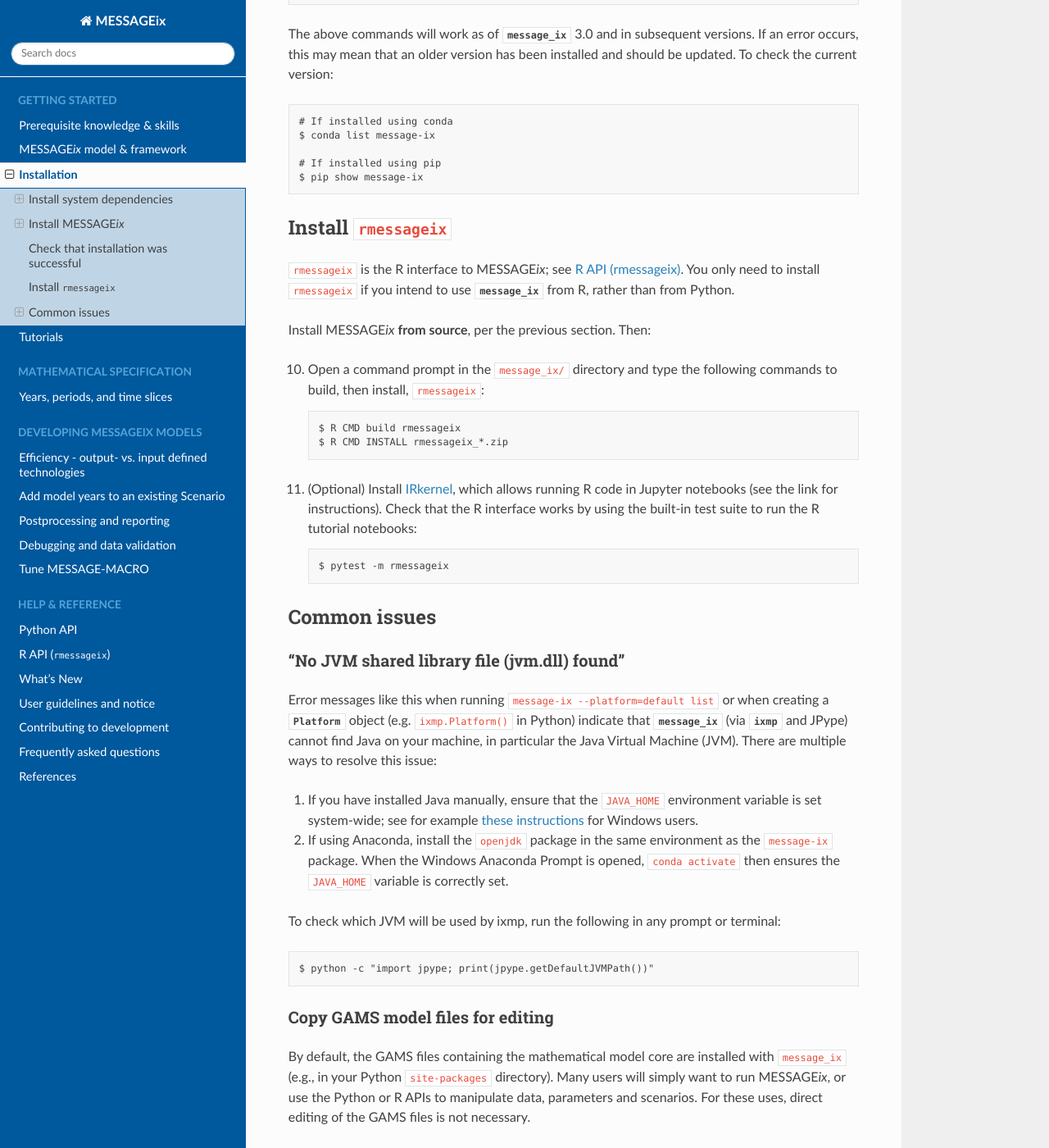
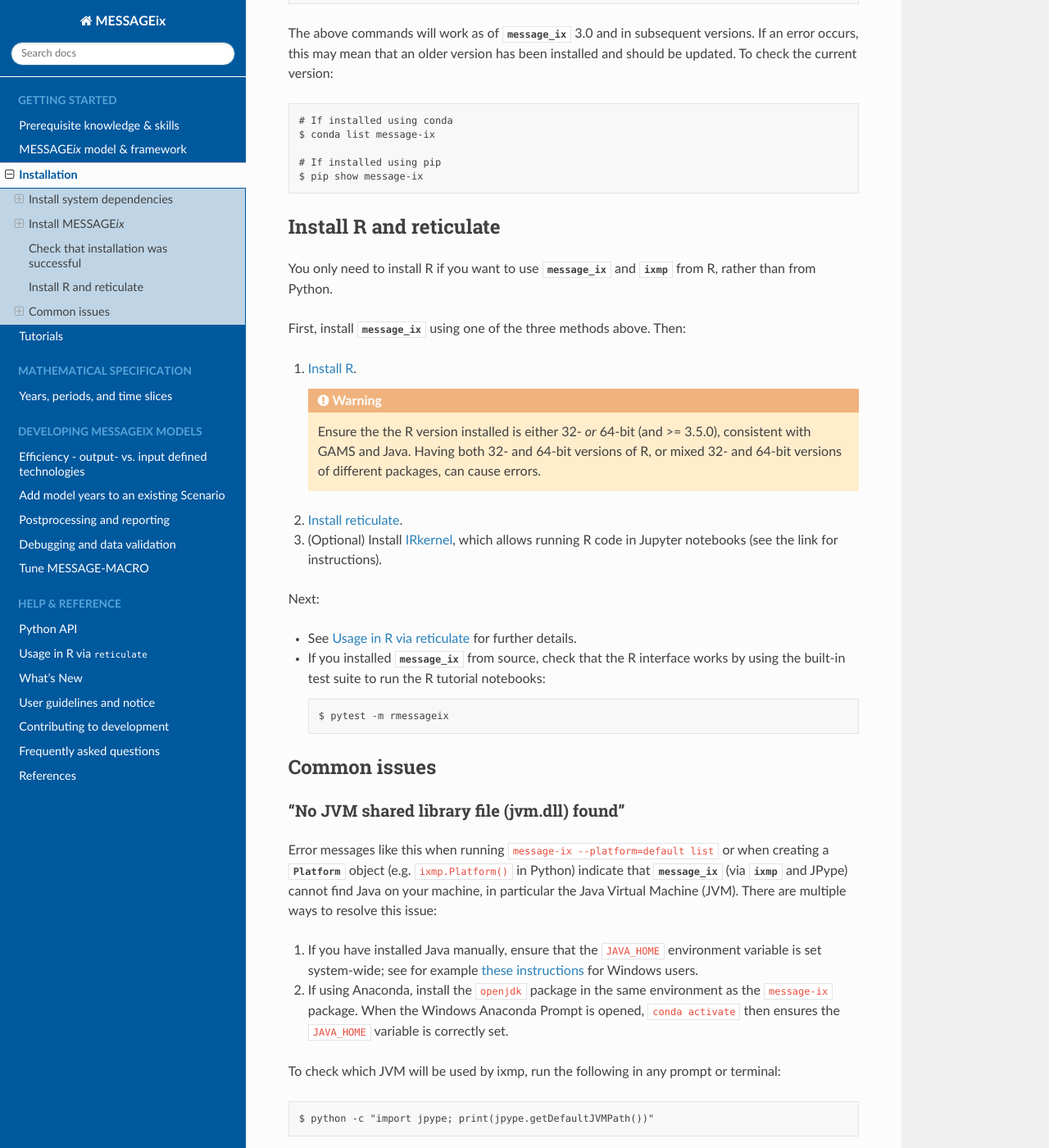
Before and after one commit to iiasa/message_ix, a Sphinx documentation site: the page built from doc/install.rst, in a window 1280 px wide and 1400 px high, scrolled down 4335 px. Shown: the whole window at 82% size. Built offline with Sphinx 7.4.7 and the Read the Docs theme 2.0.0, drawn with Linux system fonts in a browser that asks for light colours; pages that are not in the unit, such as notebooks, are missing from menus; some of the changed text lies outside the part shown.

Commit message:
Update R docs (install and usage) for rmessageix removal (#412)

```diff
--- a/INSTALL.rst
+++ b/INSTALL.rst
@@ -177,22 +177,31 @@
     $ pip show message-ix
 
 
-Install ``rmessageix``
-======================
+.. _install-r:
 
-``rmessageix`` is the R interface to |MESSAGEix|; see :doc:`rmessageix`.
-You only need to install ``rmessageix`` if you intend to use :mod:`message_ix` from R, rather than from Python.
+Install R and reticulate
+========================
 
-Install |MESSAGEix| **from source**, per the previous section.
+You only need to install R if you want to use :mod:`message_ix` and :mod:`ixmp` from R, rather than from Python.
+
+First, install :mod:`message_ix` using one of the three methods above.
 Then:
 
-10. Open a command prompt in the :file:`message_ix/` directory and type the following commands to build, then install, ``rmessageix``::
+1. `Install R <https://www.r-project.org>`_.
 
-    $ R CMD build rmessageix
-    $ R CMD INSTALL rmessageix_*.zip
+   .. warning::
+      Ensure the the R version installed is either 32- *or* 64-bit (and >= 3.5.0), consistent with GAMS and Java.
+      Having both 32- and 64-bit versions of R, or mixed 32- and 64-bit versions of different packages, can cause errors.
 
-11. (Optional) Install `IRkernel`_, which allows running R code in Jupyter notebooks (see the link for instructions).
-    Check that the R interface works by using the built-in test suite to run the R tutorial notebooks::
+2. `Install reticulate <https://rstudio.github.io/reticulate/#installation>`_.
+
+3. (Optional) Install `IRkernel`_, which allows running R code in Jupyter notebooks (see the link for instructions).
+
+Next:
+
+- See :doc:`rmessageix` for further details.
+
+- If you installed :mod:`message_ix` from source, check that the R interface works by using the built-in test suite to run the R tutorial notebooks::
 
     $ pytest -m rmessageix
 
--- a/doc/rmessageix.rst
+++ b/doc/rmessageix.rst
@@ -1,16 +1,19 @@
-R API (``rmessageix``)
-**********************
+.. TODO this page should eventually be renamed from rmessageix to discontinue usage of that name.
 
-Support for :mod:`message_ix` and :mod:`ixmp` in R are provided through `reticulate`_, a package that allows nearly seamless access to the Python API.
+Usage in R via ``reticulate``
+*****************************
 
-.. _`reticulate`: https://rstudio.github.io/reticulate/
+:mod:`message_ix` and :mod:`ixmp` are fully usable in R via `reticulate`_, a package that allows nearly seamless access to the Python API.
+See :doc:`install` for instructions on installing R and reticulate.
+No additional R packages are needed. [1]_
 
-See :doc:`install` for instructions on installing the ``rmessageix`` R package.
-Once installed, load the package:
+Once installed, use reticulate to import the Python packages:
 
 .. code-block:: R
 
-   library(rmessageix)
+   library(reticulate)
+   ixmp <- import("ixmp")
+   ixmp <- import("message_ix")
 
 This creates two global variables, ``ixmp`` and ``message_ix``, that can be used much like the Python modules:
 
@@ -20,12 +23,22 @@
    scen <- message_ix$Scenario(mp, "model name", "scenario name")
    # etc.
 
-See the R versions of the :ref:`Austria tutorials <austria-tutorials>` for full model examples using ``rmessageix``.
+See the R versions of the :ref:`Austria tutorials <austria-tutorials>` for full examples of building models.
 
 Some tips:
 
+- If using Anaconda, you may need to direct reticulate to use the Python executable from the same conda environment where :mod:`message_ix` and :mod:`ixmp` are installed.
+  See the reticulate documentation for usage of commands like:
+
+  .. code-block:: R
+
+    # Specify python binaries and environment under which messageix is installed
+    use_condaenv("message_env")
+    # or
+    use_python("C:/.../anaconda3/envs/message_env/")
+
 - As shown above, R uses the ``$`` character instead of ``.`` to access methods and properties of objects.
-  Where Python code examples show, for instance, ``scen.add_par(...)``, R code should use ``scen$add_par(...)``.
+  Where Python code examples show, for instance, ``scen.add_par(...)``, R code should instead use ``scen$add_par(...)``.
 - |MESSAGEix| model parameters with dimensions indexed by the ``year`` set (e.g. dimensions named ``year_act`` or ``year_vtg``) must be indexed by integers; but R treats numeric literals as floating point values.
   Therefore, instead of:
 
@@ -44,3 +57,8 @@
      ya1 = as.integer(2010)
      ya2 = sapply(c(2020, 2030, 2040), as.integer)
      ya3 = as.integer(seq(2050, 2100, 10))
+
+
+
+.. _`reticulate`: https://rstudio.github.io/reticulate/
+.. [1] The former ``rmessageix`` and ``rixmp`` packages were removed in :mod:`message_ix`/:mod:`ixmp` :ref:`v3.3.0`.
```
Also changed, not shown: RELEASE_NOTES.rst (+12 -0 lines).
